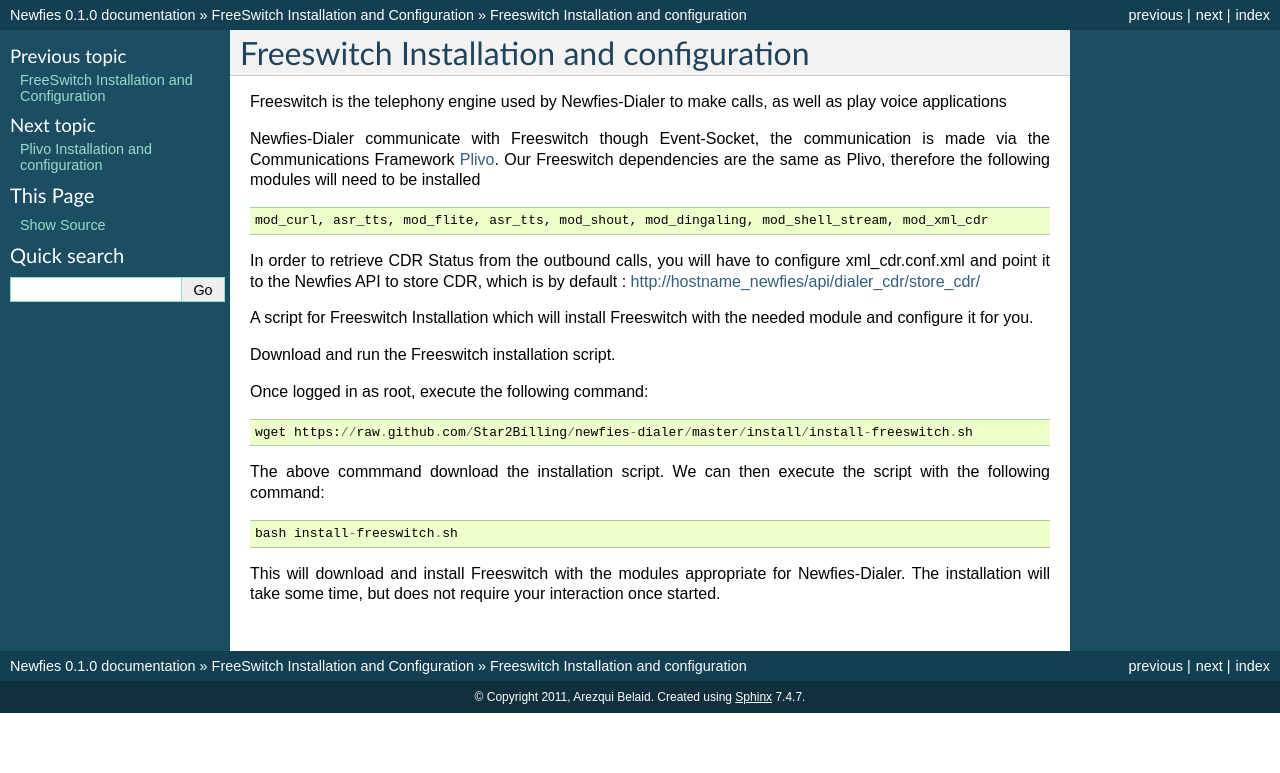
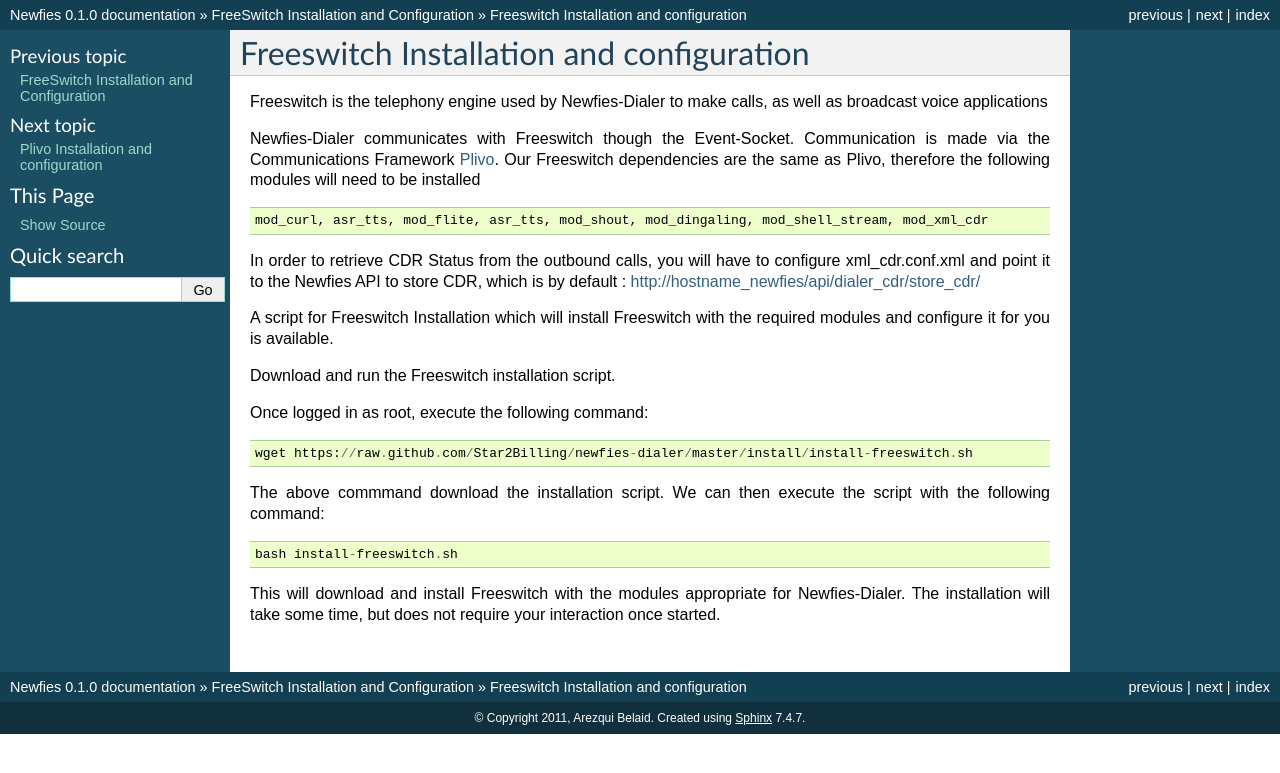
Before and after one commit to newfies-dialer/newfies-dialer, a Sphinx documentation site: the page built from docs/source/freeswitch/install-configure-freeswitch.rst, in a window 1280 px wide. Shown: the top 773 px of the page. Built offline with Sphinx 7.4.7, drawn with Linux system fonts in a browser that asks for light colours.

Commit message:
Documentation updates

```diff
--- a/docs/source/faq.rst
+++ b/docs/source/faq.rst
@@ -29,7 +29,7 @@
 
 **Answer:** .
 
-Below are some examples of some of the uses that Newfies-Dialer can be put to, follow the link to see more details.
+Below are some examples of some of the uses that Newfies-Dialer can be put to. There are more details and examples at http://www.newfies-dialer.org/solutions/
 
     * Telecasting::
 
--- a/docs/source/freeswitch/install-configure-freeswitch.rst
+++ b/docs/source/freeswitch/install-configure-freeswitch.rst
@@ -3,9 +3,9 @@
 Freeswitch Installation and configuration
 =========================================
 
-Freeswitch is the telephony engine used by Newfies-Dialer to make calls, as well as play voice applications
+Freeswitch is the telephony engine used by Newfies-Dialer to make calls, as well as broadcast voice applications
 
-Newfies-Dialer communicate with Freeswitch though Event-Socket, the communication is made via the Communications Framework `Plivo`_.
+Newfies-Dialer communicates with Freeswitch though the Event-Socket. Communication is made via the Communications Framework `Plivo`_.
 Our Freeswitch dependencies are the same as Plivo, therefore the following modules will need to be installed ::
 
     mod_curl, asr_tts, mod_flite, asr_tts, mod_shout, mod_dingaling, mod_shell_stream, mod_xml_cdr
@@ -14,7 +14,7 @@
 http://hostname_newfies/api/dialer_cdr/store_cdr/
 
 
-A script for Freeswitch Installation which will install Freeswitch with the needed module and configure it for you.
+A script for Freeswitch Installation which will install Freeswitch with the required modules and configure it for you is available.
 
 Download and run the Freeswitch installation script.
 
--- a/docs/source/freeswitch/trunk-configuration.rst
+++ b/docs/source/freeswitch/trunk-configuration.rst
@@ -44,7 +44,7 @@
     </include>
 
 
-The lines in bold are almost certainly required by your carrier and Freeswitch, the remaining parameters can be uncommented and used, if required, by your carrier. The XML syntax for comments are denoted by lines that begin “ <!-- “ and end in “--> “.
+The uncommented lines are almost certainly required by your carrier and Freeswitch, the remaining parameters can be uncommented and used, if required by your carrier. The XML syntax for comments are denoted by lines that begin “ <!-- “ and end in “--> “.
 
 Finally we need to load the new configuration, and check the trunk is registered.
 Enter the Freeswitch CLI (Command Line Interface) from the console::
```
